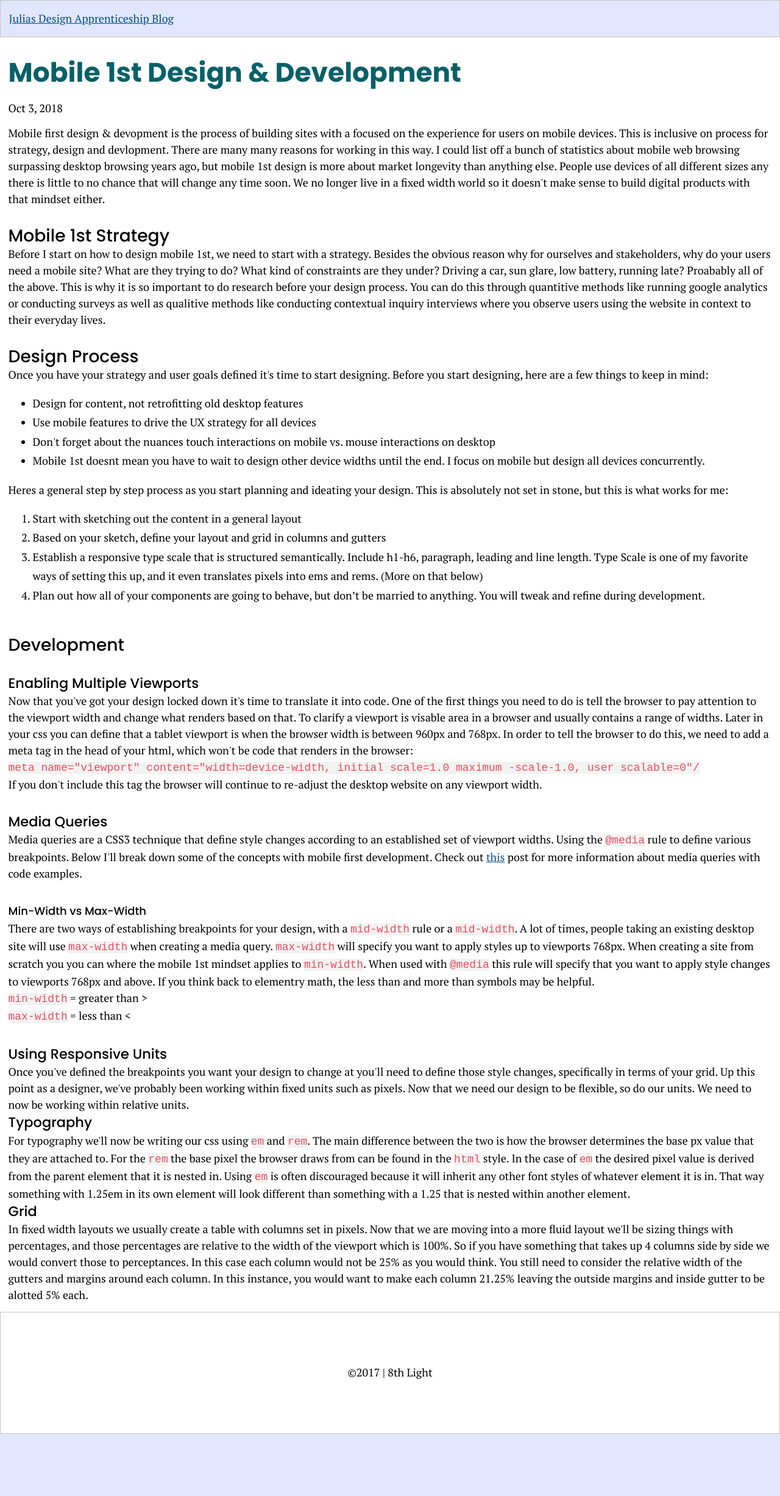
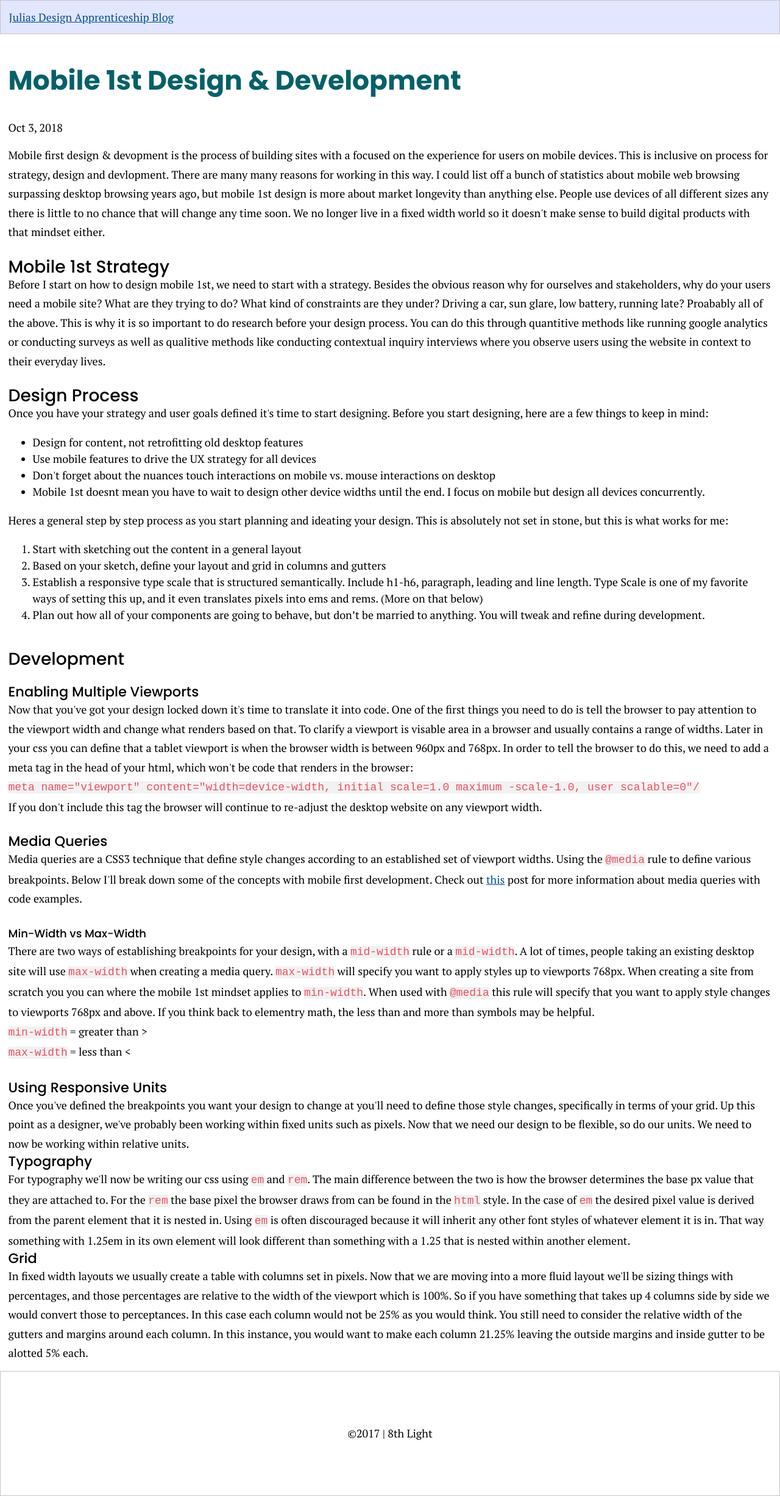
Before and after one commit to juliafmurray/juliafmurray, a Jekyll site: the page built from _posts/2018-10-3-Mobile-1st-Design-&-Development.html, in a window 1280 px wide. Shown: the whole page at 61% size. Built offline with Jekyll 4.4.1, drawn with Linux system fonts in a browser that asks for light colours; some web fonts are replaced; before the commit the page ends 2351 px from its top, so only the background shows below that.

Commit message:
updated h1 line height

```diff
--- a/_sass/01_settings/tokens.scss
+++ b/_sass/01_settings/tokens.scss
@@ -79,8 +79,8 @@ $font-size-text-large: 1em;
 
 // Line Height
 
-$line-height-text-large: 1.5em;
-$line-height-text-small: 1.75em;
+$line-height-text-small: 1.5em;
+$line-height-text-large: 1.75em;
 
 $line-height-tall: 2.2em;
 
--- a/_sass/04_elements/typography.scss
+++ b/_sass/04_elements/typography.scss
@@ -15,7 +15,7 @@ html {
 h1 {
   font-family: $font-family-poppins;
   font-weight: $font-weight-bold;
-
+  line-height: $line-height-text-small;
 
   @media screen and (min-width: 320px) {
     color: $color-orange-dark;
@@ -29,8 +29,8 @@ h1 {
 }
 
 h2 {
+  color: $color-green-dark;
   font-family: $font-family-poppins;
-  color: $color-green-dark;
 
   @media screen and (min-width: 768px) {
     font-size: $font-size-heading-xxx-large;
@@ -57,74 +57,55 @@ h3 {
     }
 }
 
-
-
-
-@media screen and (min-width: 320px) {
 h4 {
   color: $color-black;
   font-family: $font-family-poppins;
-    font-size: $font-size-heading-xxx-small;
   font-weight: normal;
   margin: 0;
+
+  @media screen and (min-width: 320px) {
+    font-size: $font-size-heading-xxx-small;
+    }
+
+  @media screen and (min-width: 768px) {
+    font-size: $font-size-heading-x-small
     }
 }
 
-@media screen and (min-width: 768px) {
-  h4 {
+h5 {
   color: $color-black;
   font-family: $font-family-poppins;
-    font-size: $font-size-heading-x-small;
   font-weight: normal;
   margin: 0;
+
+  @media screen and (min-width: 320px) {
+    font-size: $font-size-heading-xx-small;
+    }
+
+  @media screen and (min-width: 768px) {
+    font-size: $font-size-heading-xxxx-small;
     }
 }
 
+p {
+  color: $color-black;
+  font-family: $font-family-pt;
+  margin: 0;
 
   @media screen and (min-width: 320px) {
-  h5 {
-    color: $color-black;
-    font-family: $font-family-poppins;
-    font-size: $font-size-heading-xx-small;
-    font-weight: normal;
-    margin: 0;
+    font-size: $font-size-text-small;
+    line-height: $line-height-text-small;
+    }
+
+  @media screen and (min-width: 768px) {
+    font-size: $font-size-text-large;
+    line-height: $line-height-text-large;
     }
 }
 
-@media screen and (min-width: 768px) {
-  h5 {
-    color: $color-black;
-    font-family: $font-family-poppins;
-    font-size: $font-size-heading-xxxx-small;
-    font-weight: normal;
-    margin: 0;
-  }
-}
-
-@media screen and (min-width: 320px) {
-  p {
-    color: $color-black;
-    font-family: $font-family-pt;
-    font-size: $font-size-text-small;
-    line-height: $line-height-text-small;
-    margin: 0;
-  }
-}
-
-@media screen and (min-width: 768px) {
-  p {
-    color: $color-black;
-    font-family: $font-family-pt;
-    font-size: $font-size-text-large;
-    line-height: $line-height-text-large;
-    margin: 0;
-  }
-}
-
-
   code {
     background-color: $color-silver;
+    color: $color-alert;
     font-family: $font-family-monospace;
-    color: $color-alert;
     font-size: $font-size-text-large;
   }
```
Also changed, not shown: 2 other files. Lines whose indentation alone changed are shown as unchanged.
